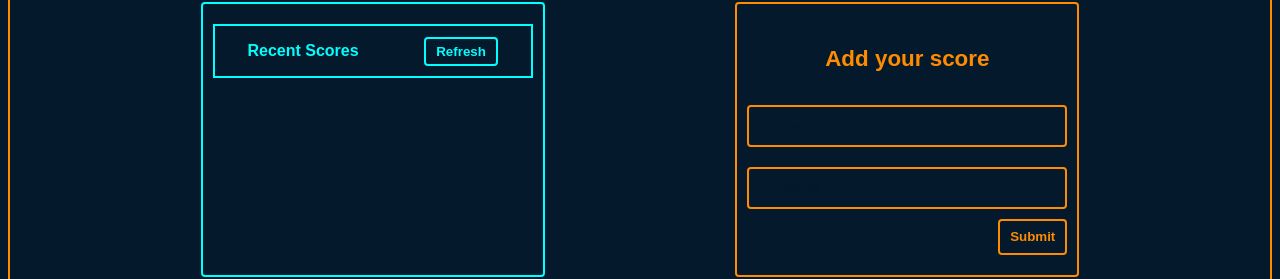
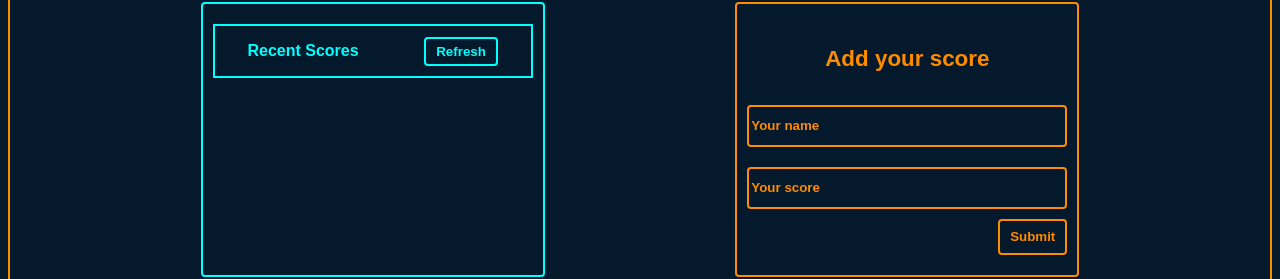
Before and after one commit to calebchris000/Leaderboard, a website built with webpack: page src/index.html in a window 1280 px wide. Shown: the part 107-386 px from the top of the page. Built offline with nearby package versions, Linux system fonts and the light colour scheme; no server answers.

Commit message:
Make placeholder visible

```diff
--- a/src/index.scss
+++ b/src/index.scss
@@ -108,7 +108,7 @@ body {
 
 #user::placeholder,
 #score::placeholder {
-  color: $dark-blue;
+  color: $orange
 }
 
 #score::-webkit-inner-spin-button {
```
Also changed, not shown: build/index.html, build/index.js.
